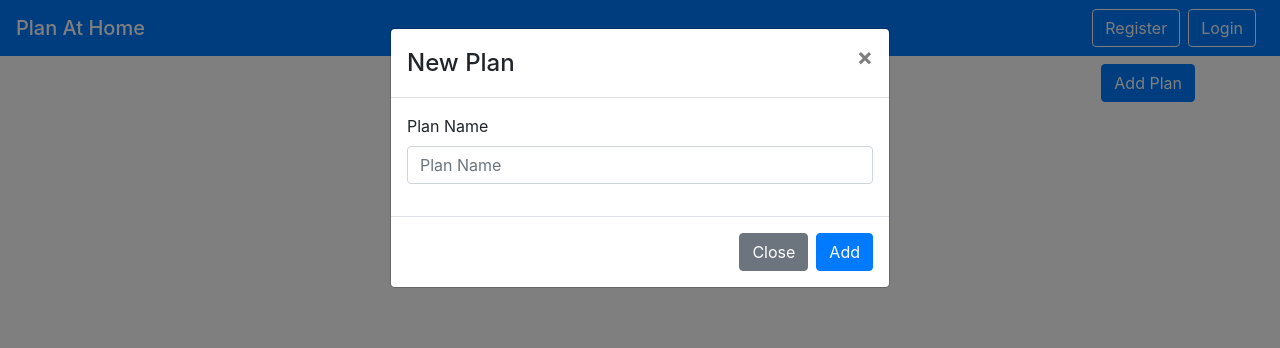
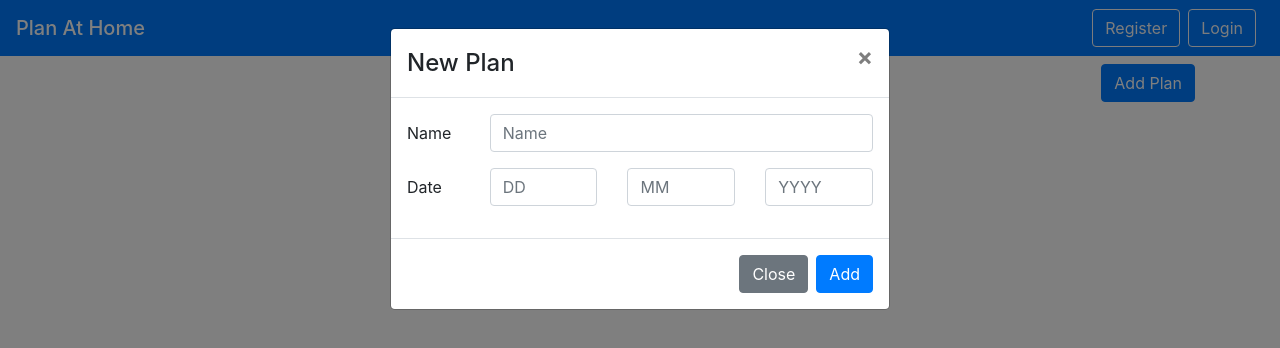
Before and after one commit to BevilKunG/plan-at-home, a React (Create React App) app in the folder client/: page /plann in a window 1280 px wide. Both pictures are taken after a click on the button "Add Plan". Shown: the top 348 px of the page. Built offline with nearby package versions, Linux system fonts and the light colour scheme; no server answers.

Commit message:
handle plan state

```diff
--- a/client/src/components/Plan/PlanModal.js
+++ b/client/src/components/Plan/PlanModal.js
@@ -2,23 +2,82 @@ import React, {Component} from 'react'
 import {Modal, Button} from 'react-bootstrap'
 
 class PlanModal extends Component {
+    state = {
+        name: '',
+        d: '',
+        m: '',
+        y: ''
+    }
+
+    clearState = () => {
+        this.setState({
+            name: '',
+            d: '',
+            m: '',
+            y: ''
+        })
+    }
+
+    onHide = () => {
+        this.clearState()
+        this.props.hideModal()
+    }
+
     render() {
         return (
             <Modal
                 show={this.props.show}
-                onHide={this.props.hideModal}>
+                onHide={this.onHide}>
                 <Modal.Header closeButton>
                     <Modal.Title>New Plan</Modal.Title>
                 </Modal.Header>
 
                 <Modal.Body>
                     <form>
-                        <div className="form-group">
-                            <label>Plan Name</label>
-                            <input
-                                type="text"
-                                className="form-control"
-                                placeholder="Plan Name" />
+                        <div className="form-group row">
+                            <label className="col-2 col-form-label">Name</label>
+                            <div className="col-10">
+                                <input
+                                    type="text"
+                                    className="form-control"
+                                    placeholder="Name"
+                                    value={this.state.name}
+                                    onChange={(e) => this.setState({ name: e.target.value })} />
+                            </div>
+                        </div>
+
+                        <div className="form-group row">
+                            <label className="col-2 col-form-label">Date</label>
+                            <div className="col-10">
+                                <div className="row">
+                                    <div className="col">
+                                        <input
+                                            type="text"
+                                            className="form-control"
+                                            placeholder="DD"
+                                            value={this.state.d}
+                                            onChange={(e) => this.setState({ d: e.target.value })} />
+                                    </div>
+
+                                    <div className="col">
+                                        <input
+                                            type="text"
+                                            className="form-control"
+                                            placeholder="MM"
+                                            value={this.state.m}
+                                            onChange={(e) => this.setState({ m: e.target.value })} />
+                                    </div>
+
+                                    <div className="col">
+                                        <input
+                                            type="text"
+                                            className="form-control"
+                                            placeholder="YYYY"
+                                            value={this.state.y}
+                                            onChange={(e) => this.setState({ y: e.target.value })} />
+                                    </div>
+                                </div>
+                            </div>
                         </div>
                     </form>
                 </Modal.Body>
@@ -26,7 +85,7 @@ class PlanModal extends Component {
                 <Modal.Footer>
                     <button
                         className="btn btn-secondary"
-                        onClick={this.props.hideModal}>Close</button>
+                        onClick={this.onHide}>Close</button>
                     <button className="btn btn-primary">Add</button>
                 </Modal.Footer>
             </Modal>
```
